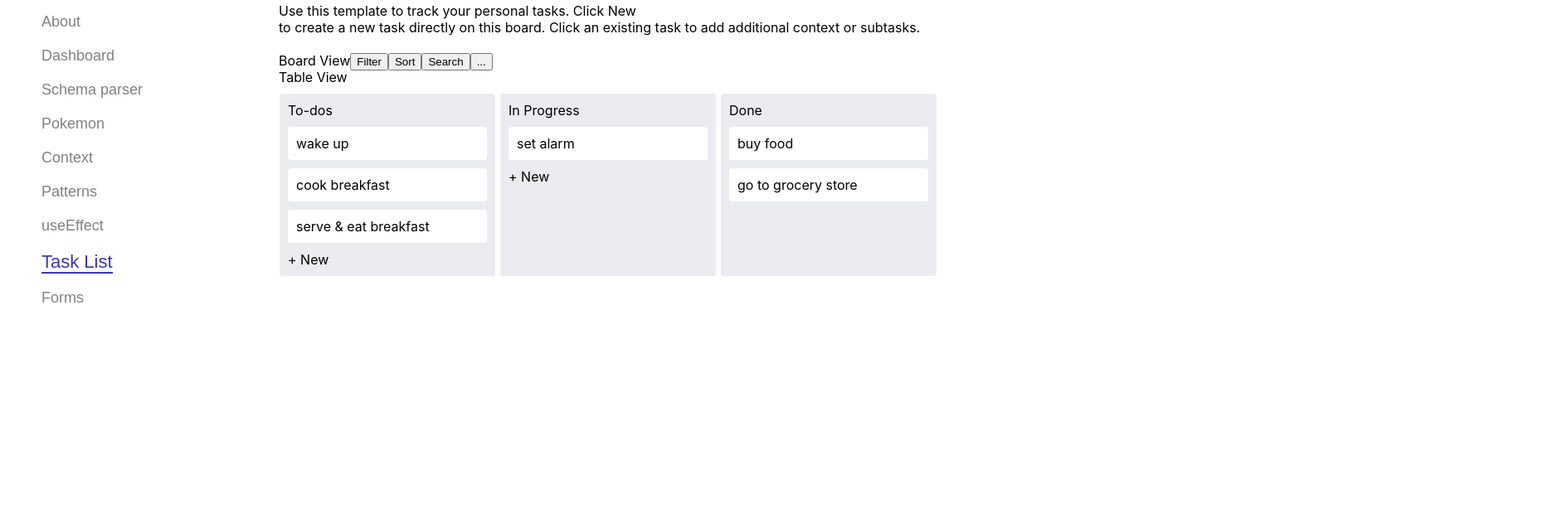
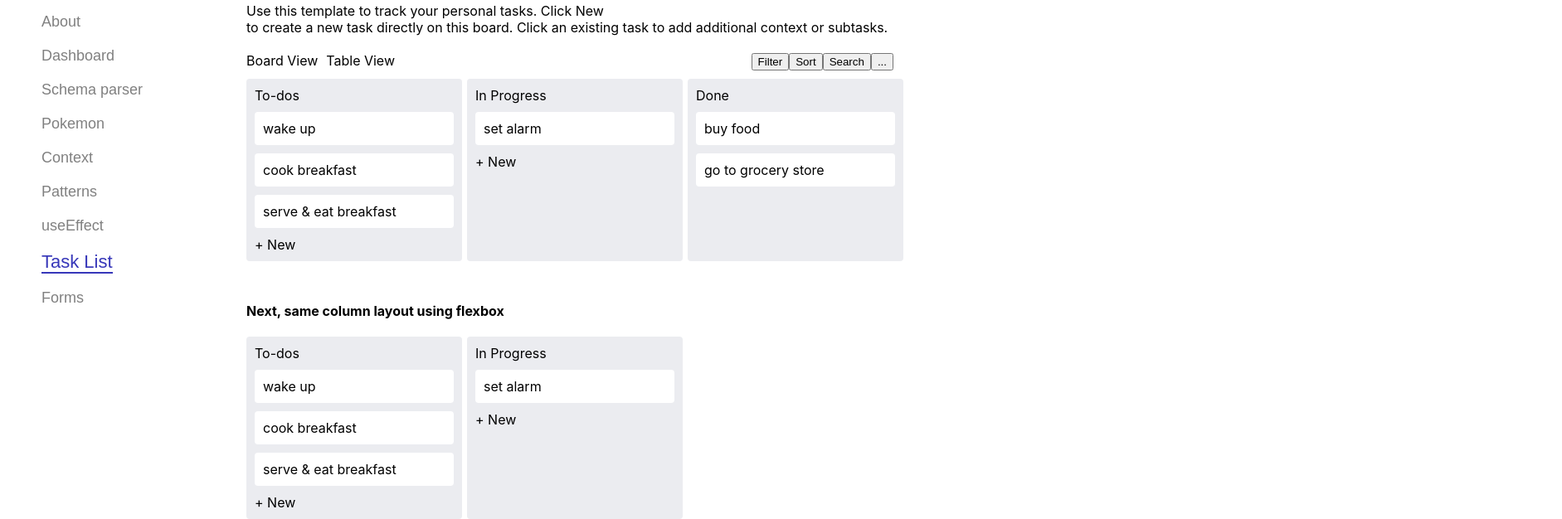
Before and after one commit to denisos/mixopedia, a React (Create React App) app: page /tasklist in a window 1280 px wide. Shown: the part 101-727 px from the top of the page at 83% size, 1883 px wide, since content can reach past the window. Built offline with nearby package versions, Linux system fonts and the light colour scheme.

Commit message:
also built version of columns using flexbox and some other layout tweaks

```diff
--- a/src/App.css
+++ b/src/App.css
@@ -1,15 +1,20 @@
 html, body {
   padding: 0;
   margin: 0;
+}
+html {
+  box-sizing: border-box;
+}
+*, *:before, *:after {
+  box-sizing: inherit;
+}
 
-}
 .app {
   font-family: sans-serif;
   height: 100vh;
 }
 
 body {
-  box-sizing: border-box;
   width: 90%
 }
 
--- a/src/components/tasklist/TaskList.css
+++ b/src/components/tasklist/TaskList.css
@@ -7,6 +7,10 @@
   width: 1643px;
   height: calc(100vh - 40px);
   font-family: ui-sans-serif, -apple-system, BlinkMacSystemFont, "Segoe UI", Helvetica, "Apple Color Emoji", Arial, sans-serif, "Segoe UI Emoji", "Segoe UI Symbol";
+}
+
+.notion-box {
+  padding-left: 97px;
 }
 
 .notion-scroller {
@@ -19,7 +23,6 @@
 
 .notion-header-container {
   padding-right: 10px;
-  padding-left: 96px;
   margin-bottom: 8px;
   display: flex;
   flex-flow: column;
@@ -31,14 +34,15 @@
 }
 
 .menu-bar {
-  margin: 0 96px 0 96px;
   display: flex;
-  flex-direction: row;
+  justify-content: space-between;
+  align-content: center;
+  margin: 0;
+  width: calc(100vw - 500px);
 }
-.menu-bar view-choices {
+.menu-bar .view-choices {
   display: flex;
-  flex-direction: row;
-
+  column-gap: 10px
 }
 
 .notion-record-icon {
@@ -117,7 +121,6 @@
   grid-auto-flow: column;
   grid-gap: 6px;
 
-  padding-left: 97px;
   padding-top: 10px;
 }
 
@@ -152,8 +155,36 @@
   grid-auto-rows: minmax(30px, 30px);
 
   padding-right: 10px;
-  padding-left: 96px;
 }
-/* https://betterprogramming.pub/creating-trellos-ui-with-css-grid-ed1fbfcd9448 */
 
-/* main task lists container */
+
+/* example grid
+https://betterprogramming.pub/creating-trellos-ui-with-css-grid-ed1fbfcd9448 */
+
+
+
+/* flex-box styling version,
+   flex-box defaults row and flex-wrap is no wrap, justify flex-start
+*/
+.flex-example-lists-container {
+  margin-top: 50px;
+}
+
+.lists-container {
+  display: flex;
+  flex-grow: 0;
+  flex-shrink: 0;
+  column-gap: 6px;
+
+}
+
+.lists-container .list-list {
+  display: flex;
+  flex-direction: column;
+  row-gap: 10px;
+  width: 260px;
+
+  background-color: rgb(235, 236, 240);
+  border-radius: 4px;
+  padding: 10px;
+}
--- a/src/components/tasklist/TaskList.tsx
+++ b/src/components/tasklist/TaskList.tsx
@@ -51,6 +51,8 @@ const isDone = (task: any) => task.state === 'done';
 export default function TaskList() {
   return (
     <div className="notion-frame">
+      <div className="notion-box">
+
         <div className="notion-scroller">
 
           <div className="notion-header-container">
@@ -98,7 +100,6 @@ export default function TaskList() {
                 <button className="view-text">Search</button>
                 <button className="view-text">...</button>
               </div>
-
             </div>
           </div>
 
@@ -150,6 +151,49 @@ export default function TaskList() {
 
           </div>
         </div>
+
+
+
+        <div className="flex-example-lists-container">
+          <h4>Next, same column layout using flexbox</h4>
+
+          <div className="lists-container">
+            <div className="list-list">
+              <div className="task-title">
+                To-dos
+              </div>
+
+              {taskData.filter(isToDo).map((task) => (
+                <a className="task-card" key={task.id} href="/#">
+                {task.title}
+                </a>
+              ))}
+
+              <a className="task-add" href="/#">
+                + New
+              </a>
+            </div>
+
+            <div className="list-list">
+              <div className="task-title">
+                In Progress
+              </div>
+
+              {taskData.filter(isInProgress).map((task) => (
+                <a className="task-card" key={task.id} href="/#">
+                {task.title}
+                </a>
+              ))}
+
+              <a className="task-add" href="/#">
+                + New
+              </a>
+            </div>
+          </div>
+
+        </div>
+
+      </div>
     </div>
   );
 }
```
Lines whose indentation alone changed are shown as unchanged.
